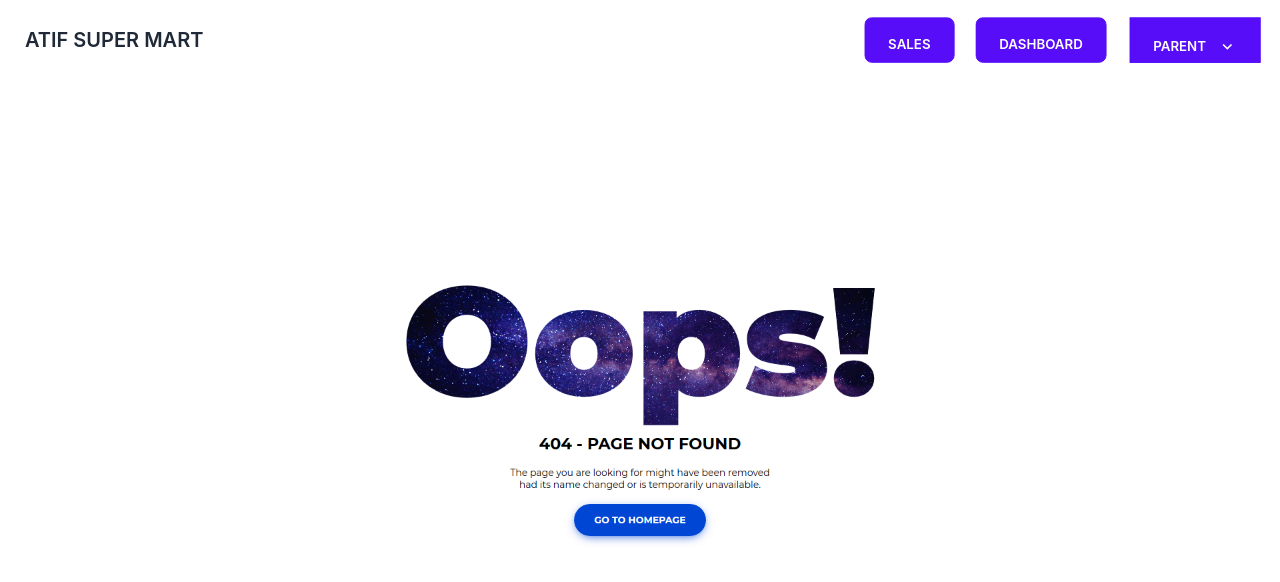
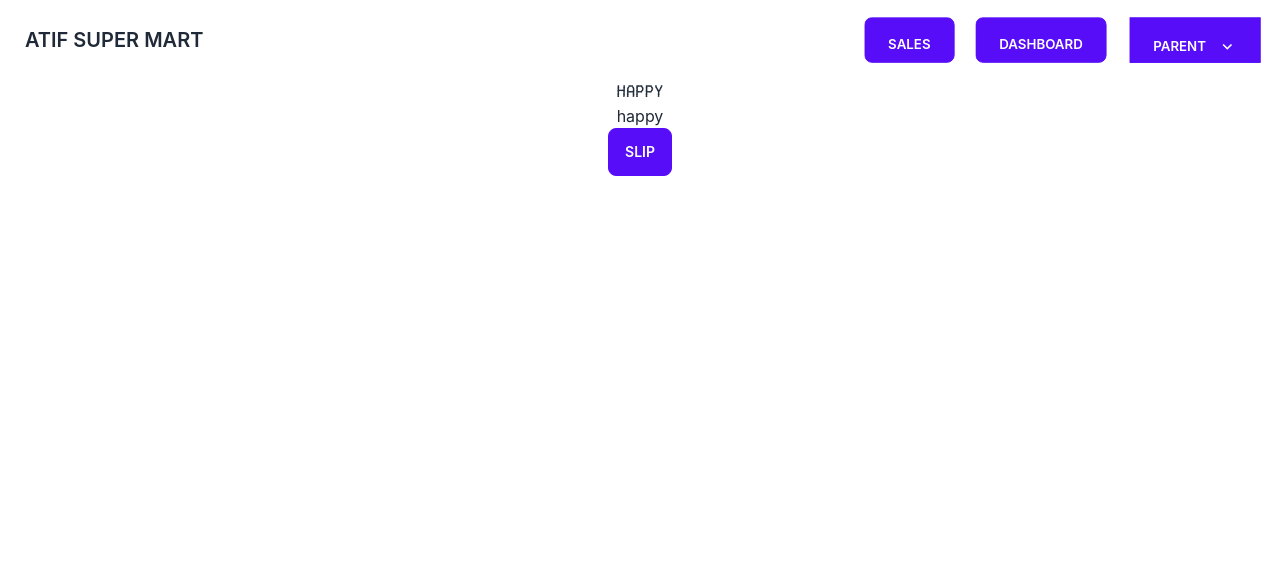
Before and after one commit to shohidmax/atif-super-mart-pos, a React (Create React App) app: page /test2 in a window 1280 px wide. Shown: the top 582 px of the page. Built offline with nearby package versions, Linux system fonts and the light colour scheme; no server answers; a web font is replaced by a local one.

Commit message:
mb upadata with user

```diff
--- a/src/App.js
+++ b/src/App.js
@@ -49,6 +49,7 @@ import DashboardProfile from './Component/Pages/DashboardProfile/DashboardProfil
 import Notfound from './Component/Pages/Notfound/Notfound';
 import Preceve from './Component/Inventry/Preceve/Preceve';
 import DailyCost from './Component/Accounts/DailyCost';
+import Testdata2 from './Component/TestData/Testdata2';
 function App() {
   const [Supplier, setSupplier] = useSupplier();
   const [Brand, setBrand] = useBrand();
@@ -70,8 +71,8 @@ function App() {
     <div className="App ">
       <Header ></Header>
 
-      {/* <h1 style={{'font-family':'FontA11'}}>happy</h1>
-    <h1>happy</h1> */}
+      <h1 style={{'font-family':'FontA11'}}>happy</h1>
+    <h1>happy</h1>
       <Routes>
         <Route path="/" element={<Home />} />
         <Route path="/home" element={<Home />} />
@@ -92,6 +93,7 @@ function App() {
         <Route path="/damageq" element={<Requireauth><Updatedamage></Updatedamage></Requireauth>} />
         <Route path="/Order" element={<Requireauth><RequireManager><Stockservice></Stockservice></RequireManager></Requireauth>} />
         <Route path="/Test" element={<Testdata></Testdata>} />
+        <Route path="/test2" element={<Testdata2></Testdata2>} />
         <Route path="/login" element={<Login></Login>} />
         <Route path="/signup" element={<SignUp></SignUp>} />
         <Route path="/accounts" element={<Account></Account>} />
--- a/src/Component/Pages/Sales2/Sales2.js
+++ b/src/Component/Pages/Sales2/Sales2.js
@@ -90,7 +90,7 @@ const [hour, minutes, seconds] = [date.getHours(), date.getMinutes(), date.getSe
     }
     const today = `${year}-${month + 1}-${day}`;
   // ------------------------------------------------------- Detect key sortcut ----------------------------------------
-
+    console.log(Hold, Sale);
     useEffect(() => {
       fetch('https://atifsupermart.onrender.com/hold')
       .then(r => r.json())
@@ -510,7 +510,7 @@ const addToCart = (barcode) => {
                    <div class="dropdown ">
                          <label tabindex="0" class="btn btn-xs btn-primary">Update</label>
                          <ul tabindex="0" class="dropdown-content menu p-2 shadow bg-base-100   rounded-box ">
-                           <li><button onClick={() => remoVeItem (r)} className="btn text-white p-1 m-1 btn-primary btn-xs">X</button>
+                           <li><button onClick={() => remoVeItem (r)} className="btn bg-red-500 text-white p-1 m-1  btn-xs">X</button>
                             </li>
                            <li><label  for={r._id} class="btn text-white p-1 m-1 btn-primary btn-xs">Update </label></li>
                          </ul>
--- /dev/null
+++ b/src/Component/TestData/Testdata2.js
@@ -0,0 +1,147 @@
+import { useState } from "react";
+
+
+function Testdata2() {
+  const [sata, setSata] = useState([]);
+
+    const dataH = {
+    "_id": "642bc96865c00c04f0c60dc6",
+    "Hold_ID": "mbo445325",
+    "Hold_attendent": "pre mbo",
+    "Hold_quntity": 1,
+    "Hold_items": 1,
+    "Hold_Amound": 25,
+    "Hold_data": [
+        {
+            "_id": "633f4e807784639f332e3a8e",
+            "Supplier_Name": "COCACOLA BANGLADESH",
+            "BarCode": 8907525000114,
+            "Group": "DRINKS & BEVERAGES",
+            "Product": "SOFT DRINKS",
+            "Brand": "COCACOLA",
+            "Style": "COCACOLA 250ML",
+            "Stock_Qty": 0,
+            "StockQty": 26,
+            "CPU": 21.91,
+            "CPU_Value": 0,
+            "RPU": 25,
+            "RPU_Value": 0,
+            "Damage_Quntity": 3,
+            "Comment": 0,
+            "Status": "active",
+            "orderq": 6
+        }
+    ]
+};
+    const dataS = [
+      {
+          "_id": "633f4e807784639f332e3877",
+          "Supplier_Name": "ACI LTD.",
+          "BarCode": 8139003002505,
+          "Group": "NOODLES & PASTA",
+          "Product": "NOODLES",
+          "Brand": "ACI",
+          "Style": "THAI NOODLES 150GM",
+          "Stock_Qty": 0,
+          "StockQty": 10,
+          "CPU": 31.04,
+          "CPU_Value": 0,
+          "RPU": 40,
+          "RPU_Value": 0,
+          "Damage_Quntity": 1,
+          "Comment": 0,
+          "Status": "active",
+          "orderq": 1
+      },
+      {
+          "_id": "633f4e807784639f332e3a02",
+          "Supplier_Name": "BASHUNDHARA GROUP LTD",
+          "BarCode": 8941193006054,
+          "Group": "NOODLES & PASTA",
+          "Product": "PASTA",
+          "Brand": "BASHUNDHARA",
+          "Style": "MACARONI MIX 400GM",
+          "Stock_Qty": 0,
+          "StockQty": 3,
+          "CPU": 43.55,
+          "CPU_Value": 0,
+          "RPU": 60,
+          "RPU_Value": 0,
+          "Damage_Quntity": 0,
+          "Comment": 0,
+          "Status": "active",
+          "orderq": 1
+      },
+      {
+          "_id": "633f4e807784639f332e39d8",
+          "Supplier_Name": "ATIF SUPER MART",
+          "BarCode": 6928343080289,
+          "Group": "TOILETRIES",
+          "Product": "TOOTH BRUSH",
+          "Brand": "LMKANG",
+          "Style": "LMLANE TOOTHBRUSH",
+          "Stock_Qty": 0,
+          "StockQty": 5,
+          "CPU": 25,
+          "CPU_Value": 0,
+          "RPU": 40,
+          "RPU_Value": 0,
+          "Damage_Quntity": 0,
+          "Comment": 0,
+          "Status": "active",
+          "orderq": 1
+      },
+      {
+          "_id": "633f4e807784639f332e3976",
+          "Supplier_Name": "ATIF SUPER MART",
+          "BarCode": 8859561500205,
+          "Group": "BABY FOOD & CARE",
+          "Product": "BABY CARE",
+          "Brand": "ALPHA BABY",
+          "Style": "SILICONE FINGER TOOTHBRUSH",
+          "Stock_Qty": 0,
+          "StockQty": 6,
+          "CPU": 100,
+          "CPU_Value": 0,
+          "RPU": 120,
+          "RPU_Value": 0,
+          "Damage_Quntity": 0,
+          "Comment": 0,
+          "Status": "active",
+          "orderq": 1
+      },
+      {
+        "_id": "633f4e807784639f332e3a8e",
+        "Supplier_Name": "COCACOLA BANGLADESH",
+        "BarCode": 8907525000114,
+        "Group": "DRINKS & BEVERAGES",
+        "Product": "SOFT DRINKS",
+        "Brand": "COCACOLA",
+        "Style": "COCACOLA 250ML",
+        "Stock_Qty": 0,
+        "StockQty": 26,
+        "CPU": 21.91,
+        "CPU_Value": 0,
+        "RPU": 25,
+        "RPU_Value": 0,
+        "Damage_Quntity": 3,
+        "Comment": 0,
+        "Status": "active",
+        "orderq": 1
+    }
+  ]
+  const handleConvert = (a, b) =>{
+    console.log('bangladesh', a, b);
+    const holdData = a.Hold_data;
+    console.log(holdData);
+  }
+  return (
+    <div className="App">
+
+      <h1>{sata}</h1>
+      <button className="btn btn-primary" onClick={() => handleConvert(dataH, dataS)}>slip</button>
+    </div>
+  );
+}
+
+export default Testdata2;
```
